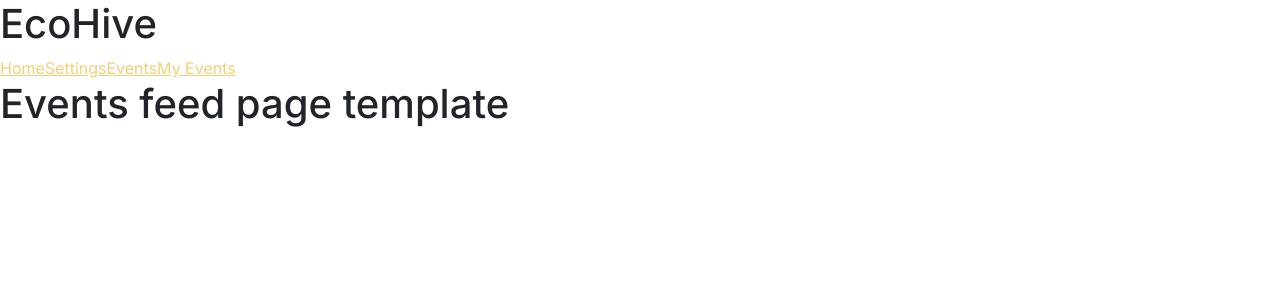
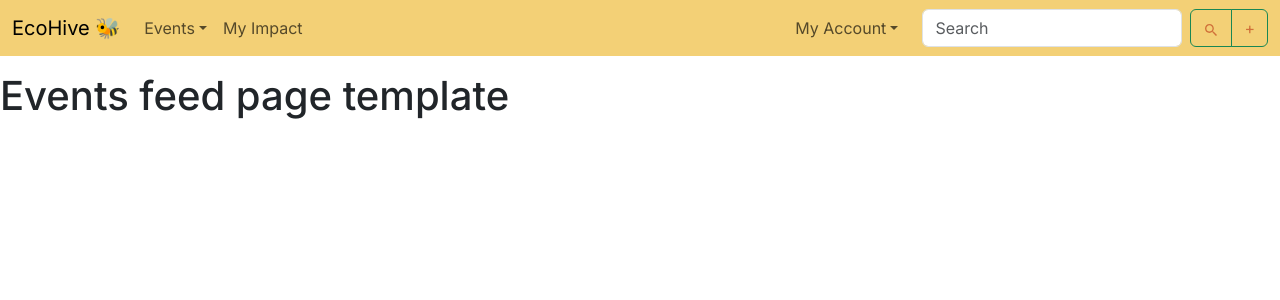
Before and after one commit to tobykeegan/bs3206-ecohive, a Next.js app: page /events/feed in a window 1280 px wide. Shown: the top 300 px of the page. Built offline with nearby package versions, Linux system fonts and the light colour scheme.

Commit message:
Navbar initial work

```diff
--- a/src/app/styles/navbar.scss
+++ b/src/app/styles/navbar.scss
@@ -0,0 +1,9 @@
+@use "global";
+
+#sidebar {
+	background-color: global.$primary;
+}
+
+.btnTooltip {
+	color: global.$interaction;
+}
--- /dev/null
+++ b/src/app/styles/user.profile.card.scss
@@ -0,0 +1,6 @@
+@use "global";
+
+#userProfile {
+	background-color: global.$secondary;
+	height: fit-content;
+}
--- a/src/app/ui/Navbar.jsx
+++ b/src/app/ui/Navbar.jsx
@@ -1,13 +1,72 @@
-import Grid from "@mui/joy/Grid";
-import globals from "../global.vars";
-export default function Navbar() {
+"use client";
+import Button from "react-bootstrap/Button";
+import ButtonGroup from "react-bootstrap/ButtonGroup";
+import Container from "react-bootstrap/Container";
+import Form from "react-bootstrap/Form";
+import Navbar from "react-bootstrap/Navbar";
+import { IoMdSearch } from "react-icons/io";
+import { metadata } from "../global.vars";
+import { Sidebar } from "./Sidebar";
+import { useState, useCallback } from "react";
+import Tooltip from "@mui/joy/Tooltip";
+
+// this is needed to tell the sass compiler where to look
+import styles from "../styles/navbar.scss";
+
+/**
+ * The primary navbar component to be shared across all pages of
+ * the website.
+ * @author Toby Keegan
+ */
+function MainNavbar() {
+	const [showSidebar, setShowSidebar] = useState(false);
+
+	const toggleSidebar = useCallback(
+		(value) => {
+			setShowSidebar(value);
+		},
+		[setShowSidebar],
+	);
+
 	return (
-		<nav id="navbar">
-			<h1>{globals.metadata.title}</h1>
-			<a href="/">Home</a>
-			<a href="/settings">Settings</a>
-			<a href="/events/feed">Events</a>
-			<a href="/events/feed">My Events</a>
-		</nav>
+		<Navbar expand="md" className="mb-3" bg="primary">
+			<Container fluid>
+				<Navbar.Brand href="/">{metadata.title} 🐝</Navbar.Brand>
+
+				<Sidebar visible={showSidebar} setVisible={toggleSidebar} />
+				<Form className="d-flex">
+					<Form.Control
+						type="search"
+						placeholder="Search"
+						className="me-2"
+						aria-label="Search"
+					/>
+					<ButtonGroup>
+						<Tooltip
+							className="btnTooltip"
+							title="Search events"
+							variant="soft"
+						>
+							<Button variant="outline-success">
+								<IoMdSearch />
+							</Button>
+						</Tooltip>
+						<Tooltip
+							className="btnTooltip"
+							title="Create Event"
+							variant="soft"
+						>
+							<Button variant="outline-success">+</Button>
+						</Tooltip>
+					</ButtonGroup>
+				</Form>
+				<Navbar.Toggle
+					className="justify-content-right"
+					onClick={() => setShowSidebar(true)}
+				/>
+			</Container>
+		</Navbar>
 	);
 }
+
+export default MainNavbar;
--- /dev/null
+++ b/src/app/ui/Sidebar.jsx
@@ -0,0 +1,65 @@
+"use client";
+import Nav from "react-bootstrap/Nav";
+import Navbar from "react-bootstrap/Navbar";
+import NavDropdown from "react-bootstrap/NavDropdown";
+import Offcanvas from "react-bootstrap/Offcanvas";
+import { metadata } from "../global.vars";
+import { Button, Card } from "react-bootstrap";
+import UserProfile from "./UserProfile";
+
+/**
+ * The side bar that pops out of the screen when the
+ * Navbar is collapsed.
+ * @prop setVisible - toggle the visibility of the sidebar
+ * @author Toby Keegan
+ */
+export function Sidebar({ ...props }) {
+	return (
+		<Navbar.Offcanvas show={props.visible} id="sidebar" placement="start">
+			<Offcanvas.Header>
+				<div className="vertical-align">
+					<Offcanvas.Title>
+						<div>
+							{metadata.title}
+							<Button
+								className="btn-close"
+								onClick={() => props.setVisible(false)}
+								aria-label="Close"
+							></Button>
+						</div>
+					</Offcanvas.Title>
+					<UserProfile />
+				</div>
+			</Offcanvas.Header>
+			<Offcanvas.Body>
+				<Nav className="justify-content-start flex-grow-1 pe-3">
+					<NavDropdown title="Events">
+						<NavDropdown.Item href="/events/feed">
+							Discover Events
+						</NavDropdown.Item>
+						<NavDropdown.Divider />
+						<NavDropdown.Item href="/events/myevents/upcoming">
+							My Upcoming Events
+						</NavDropdown.Item>
+						<NavDropdown.Divider />
+						<NavDropdown.Item href="/events/myevents/history">
+							My Past Events
+						</NavDropdown.Item>
+					</NavDropdown>
+					<Nav.Link href="#action2">My Impact</Nav.Link>
+				</Nav>
+				<Nav className="justify-content-end flex-grow-1 pe-3">
+					<NavDropdown title="My Account">
+						<NavDropdown.Item href="/settings">
+							Settings
+						</NavDropdown.Item>
+						<NavDropdown.Divider />
+						<NavDropdown.Item href="#signout">
+							Sign out
+						</NavDropdown.Item>
+					</NavDropdown>
+				</Nav>
+			</Offcanvas.Body>
+		</Navbar.Offcanvas>
+	);
+}
--- /dev/null
+++ b/src/app/ui/UserProfile.jsx
@@ -0,0 +1,59 @@
+import * as React from "react";
+import AspectRatio from "@mui/joy/AspectRatio";
+import Link from "@mui/joy/Link";
+import Card from "@mui/joy/Card";
+import CardContent from "@mui/joy/CardContent";
+import Chip from "@mui/joy/Chip";
+import Typography from "@mui/joy/Typography";
+import { Skeleton } from "@mui/joy";
+
+import style from "../styles/user.profile.card.scss";
+
+// TODO: Implement
+const getUsername = () => {
+	return null;
+};
+
+// TODO: Implement
+const getLocation = () => {
+	return null;
+};
+
+export default function UserProfile() {
+	return (
+		<Card
+			id="userProfile"
+			variant="soft"
+			size="lg"
+			orientation="horizontal"
+		>
+			<AspectRatio ratio="1" sx={{ width: 90 }}>
+				<img
+					src="https://images.unsplash.com/photo-1507833423370-a126b89d394b?auto=format&fit=crop&w=90"
+					srcSet="https://images.unsplash.com/photo-1507833423370-a126b89d394b?auto=format&fit=crop&w=90&dpr=2 2x"
+					loading="lazy"
+					alt=""
+				/>
+			</AspectRatio>
+			<CardContent>
+				<Typography level="title-lg" id="card-description">
+					{getUsername() || "Carlos "}
+				</Typography>
+				<Typography
+					level="body-sm"
+					aria-describedby="card-description"
+					mb={1}
+				>
+					<Link
+						overlay
+						underline="none"
+						href="#interactive-card"
+						sx={{ color: "text.tertiary" }}
+					>
+						{getLocation() || "Winchester, UK"}
+					</Link>
+				</Typography>
+			</CardContent>
+		</Card>
+	);
+}
```
